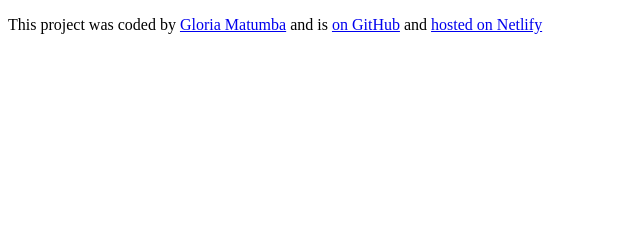
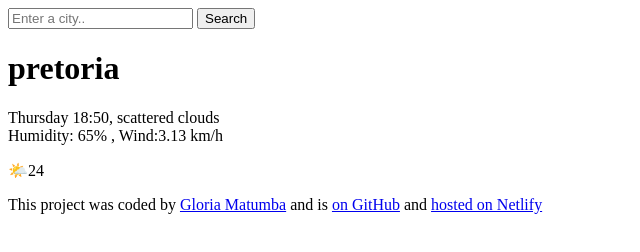
Before and after one commit to Gloria-Matumba/Weather-, a plain HTML site: page index.html in a window 1280 px wide. Shown: the whole page, without its empty margins (0-640 px from the left). Drawn offline with Linux system fonts and the light colour scheme.

Commit message:
updated html

```diff
--- a/index.html
+++ b/index.html
@@ -6,6 +6,32 @@
     <title>weather</title>
 </head>
 <body>
+    <header>
+      <form>
+          <input
+            type="search"
+            placeholder="Enter a city.."
+            required
+             />
+          <input type="submit" value="Search"/>
+        </form>
+    </header>
+    <main>
+        <div>
+        <h1>
+            pretoria
+        </h1>
+        <p>
+            Thursday 18:50, scattered clouds
+        <br/>
+        Humidity: 65% , Wind:3.13 km/h
+
+        </p>
+        </div>
+        <div>
+            🌤️24
+        </div>
+    </main>
     <footer>
         <p>
           This project was coded by
```
